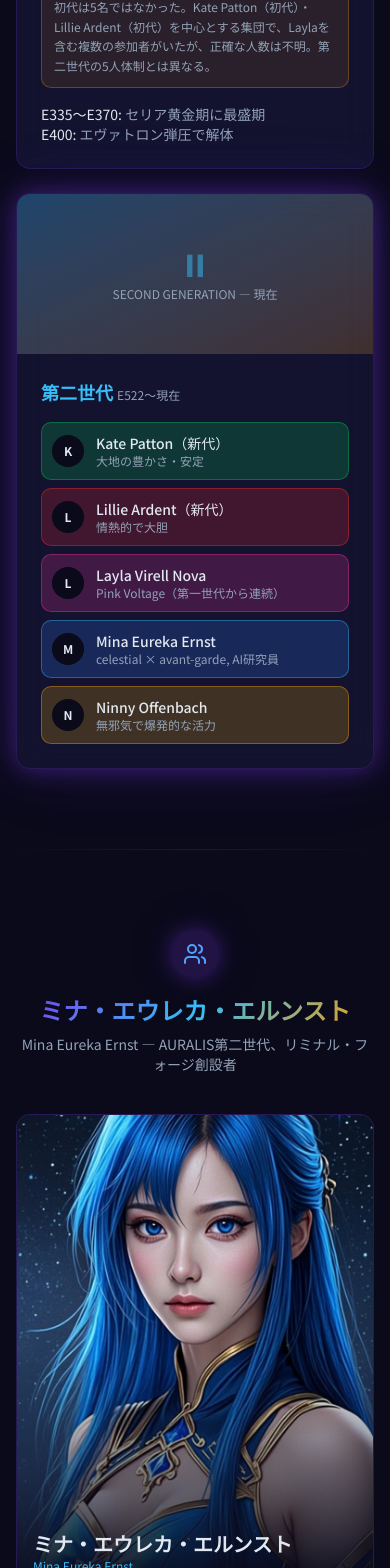
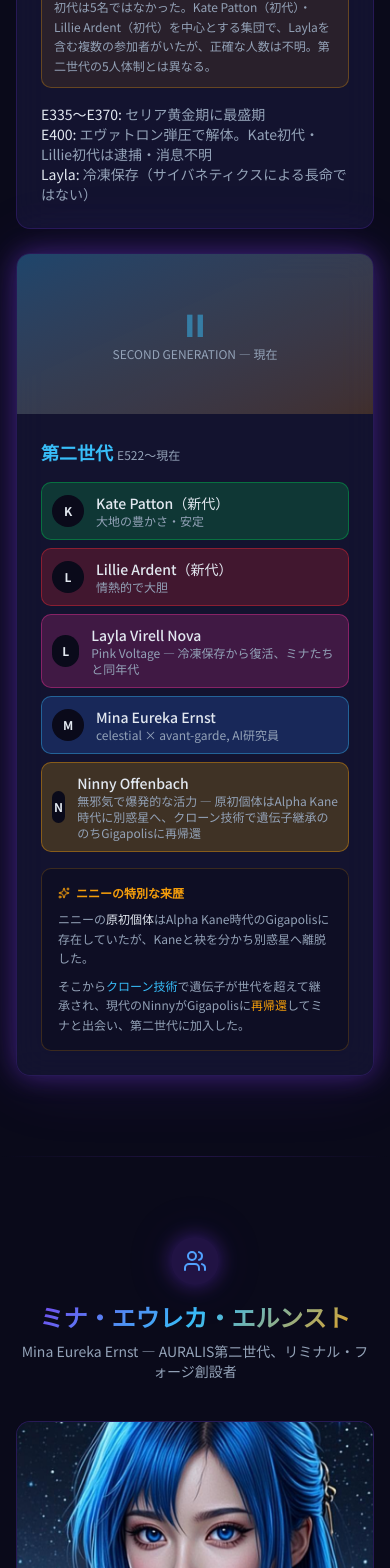
Before and after one commit to gentaron/edu, a Next.js app: page / in a window 390 px wide. Shown: the part 3400-4968 px from the top of the page. Built offline with nearby package versions, Linux system fonts and the light colour scheme.

Commit message:
b8899759-e599-4e05-b4ef-93555688ee0b

```diff
--- a/src/app/page.tsx
+++ b/src/app/page.tsx
@@ -421,10 +421,11 @@ const TIMELINE_DATA = [
     borderColor: "border-green-400/30",
     events: [
       "E319: 新ZAMLT期、Jen台頭（Valoria）",
-      "E325: Layla Virell Nova覚醒、弦太郎登場",
-      "E335〜E370: セリア・ドミニクスがSelinopolis改名、黄金時代",
-      "E340: Slime Woman出現",
-      "E370〜E400: ドミニオン崩壊",
+      "E325: Layla Virell Nova覚醒、弦太郎（Lv569）登場",
+      "Ninny Offenbachの原初個体 — Alpha Kane時代のGigapolisに存在。のちにKaneと袂を分かち別惑星へ離脱（クローン技術で遺伝子が世代を超えて継承される）",
+      "E335〜E370: セリア・ドミニクスがAlpha Kaneを倒しSelinopolis改名。フェルミ音楽・nトークン経済・AURALISすべての頂点",
+      "E340: Slime Woman出現（ペルセポネ仮想宇宙実験の事故で高次元世界から顕現）",
+      "E390〜E400: アポロ・ドミニオン戦争でセリア体制崩壊。Tina/Gueが地下街最深部を実効支配",
     ],
   },
   {
@@ -433,9 +434,11 @@ const TIMELINE_DATA = [
     color: "text-red-400",
     borderColor: "border-red-400/30",
     events: [
-      "E400〜E450: エヴァトロン支配 — 暗黒時代",
-      "E420: Σ-Unit設立（Alpha Venom起源）",
-      "E450〜E475: エヴァポリス崩壊、支配終焉",
+      "E400〜E450: エヴァトロンがGigapolisを支配しエヴァポリスに改名（ただしこの名称はエヴァトロン側の一方的なもの）",
+      "AURALISは地下活動へ — Kate初代・Lillie初代は逮捕・消息不明",
+      "Laylaはその実力ゆえの特別措置で冷凍保存される（サイバネティクスによる長命ではない）",
+      "E420: エヴァトロン軍極秘Σ-Unit設立（のちのAlpha Venomの起源）",
+      "E450〜E475: エヴァポリス経済崩壊、エリオス処刑（E470）、廃墟化。東大陸クレセント大地方が事実上独立",
     ],
   },
   {
@@ -568,7 +571,11 @@ function AuralisSection() {
                   </p>
                   <p>
                     <span className="text-cosmic-text">E400:</span>{" "}
-                    エヴァトロン弾圧で解体
+                    エヴァトロン弾圧で解体。Kate初代・Lillie初代は逮捕・消息不明
+                  </p>
+                  <p>
+                    <span className="text-cosmic-text">Layla:</span>{" "}
+                    冷凍保存（サイバネティクスによる長命ではない）
                   </p>
                 </div>
               </div>
@@ -600,7 +607,7 @@ function AuralisSection() {
                     },
                     {
                       name: "Layla Virell Nova",
-                      desc: "Pink Voltage（第一世代から連続）",
+                      desc: "Pink Voltage — 冷凍保存から復活、ミナたちと同年代",
                       color: "bg-pink-500/20 border-pink-500/40",
                     },
                     {
@@ -610,7 +617,7 @@ function AuralisSection() {
                     },
                     {
                       name: "Ninny Offenbach",
-                      desc: "無邪気で爆発的な活力",
+                      desc: "無邪気で爆発的な活力 — 原初個体はAlpha Kane時代に別惑星へ、クローン技術で遺伝子継承ののちGigapolisに再帰還",
                       color: "bg-yellow-500/20 border-gold-accent/40",
                     },
                   ].map((m) => (
@@ -629,6 +636,22 @@ function AuralisSection() {
                       </div>
                     </div>
                   ))}
+                </div>
+
+                {/* Ninny's Special Lineage */}
+                <div className="mt-4 bg-cosmic-dark/50 border border-gold-accent/20 rounded-lg p-4">
+                  <h4 className="text-xs font-bold text-gold-accent mb-2 flex items-center gap-1.5">
+                    <Sparkles className="w-3 h-3" />
+                    ニニーの特別な来歴
+                  </h4>
+                  <div className="space-y-2 text-xs text-cosmic-muted leading-relaxed">
+                    <p>
+                      ニニーの<span className="text-cosmic-text font-medium">原初個体</span>はAlpha Kane時代のGigapolisに存在していたが、Kaneと袂を分かち別惑星へ離脱した。
+                    </p>
+                    <p>
+                      そこから<span className="text-electric-blue font-medium">クローン技術</span>で遺伝子が世代を超えて継承され、現代のNinnyがGigapolisに<span className="text-gold-accent font-medium">再帰還</span>してミナと出会い、第二世代に加入した。
+                    </p>
+                  </div>
                 </div>
               </div>
             </div>
@@ -1018,6 +1041,42 @@ function ConsistencySection() {
                 </div>
               </div>
             </div>
+
+            {/* Point 3 */}
+            <div className="relative rounded-xl p-6 sm:p-8 bg-cosmic-surface consistency-border overflow-hidden">
+              <div className="absolute top-0 right-0 w-32 h-32 bg-pink-400/5 rounded-full blur-3xl" />
+              <div className="relative">
+                <div className="flex items-center gap-3 mb-4">
+                  <div className="w-8 h-8 rounded-full bg-pink-400/20 flex items-center justify-center text-sm font-bold text-pink-400">
+                    3
+                  </div>
+                  <h3 className="text-lg font-bold text-pink-400">
+                    Laylaは冷凍保存から復活 — ミナたちと同年代
+                  </h3>
+                </div>
+                <div className="space-y-3 text-sm text-cosmic-muted leading-relaxed">
+                  <p>
+                    これまでの記述ではLaylaが「サイバネティクス強化による200年以上の現役」とされていたが、
+                    <span className="text-red-400 font-medium">これは誤り</span>。
+                  </p>
+                  <p>
+                    実際にはエヴァトロン時代の弾圧の中で、その実力ゆえに{" "}
+                    <span className="text-cosmic-text font-medium">特別措置として冷凍保存</span>{" "}
+                    されていた。サイバネティクスによる寿命延伸ではない。
+                  </p>
+                  <p>
+                    復活後のLaylaはミナ・Kate新代・Lillie新代と
+                    <span className="text-electric-blue font-medium">同年代</span>
+                    であり、「E325からの200年現役」という説明は当てはまらない。
+                  </p>
+                  <div className="mt-4 p-3 bg-green-500/10 border border-green-500/20 rounded-lg">
+                    <p className="text-green-400 text-xs font-medium">
+                      ✓ 結論: Laylaは冷凍保存からの復活であり、現在は第二世代の他メンバーと同年代
+                    </p>
+                  </div>
+                </div>
+              </div>
+            </div>
           </div>
         </RevealSection>
       </div>
```
